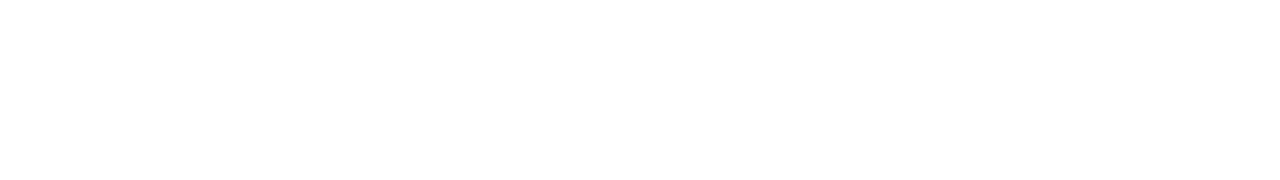
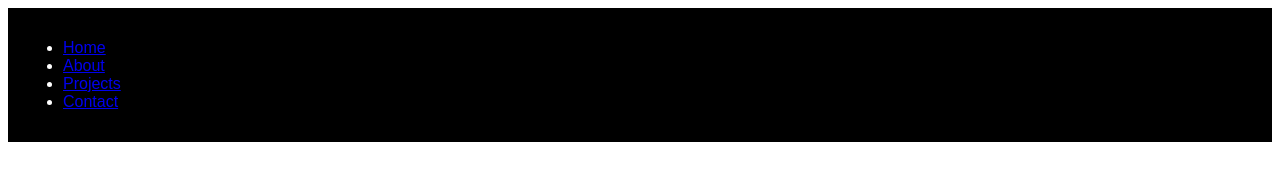
Before and after one commit to SleepyTerrence1/Portfolio, a plain HTML site: page index.html in a window 1280 px wide. Drawn offline with Linux system fonts and the light colour scheme.

Commit message:
Code V1.2

```diff
--- a/index.html
+++ b/index.html
@@ -5,8 +5,15 @@
     <link rel="stylesheet" href="style.css">
     <title>Portfolio | Home</title>
   </head>
+  <nav>
+    <ul>
+      <li><a href="#Home">Home</a></li>
+      <li><a href="#About">About</a></li>
+      <li><a href="#Projects">Projects</a></li>
+      <li><a href="#Contact">Contact</a></li>
+  </nav>
   <body>
-    <div id="Div 1">
+    <div class="container" id="home1">
 
     </div>
   </body>
--- a/style.css
+++ b/style.css
@@ -2,3 +2,8 @@ body{
   font-family:sans-serif, comic sans ms;
 
 }
+nav{
+  background: black;
+  color: white;
+  padding: 15px;
+}
```
